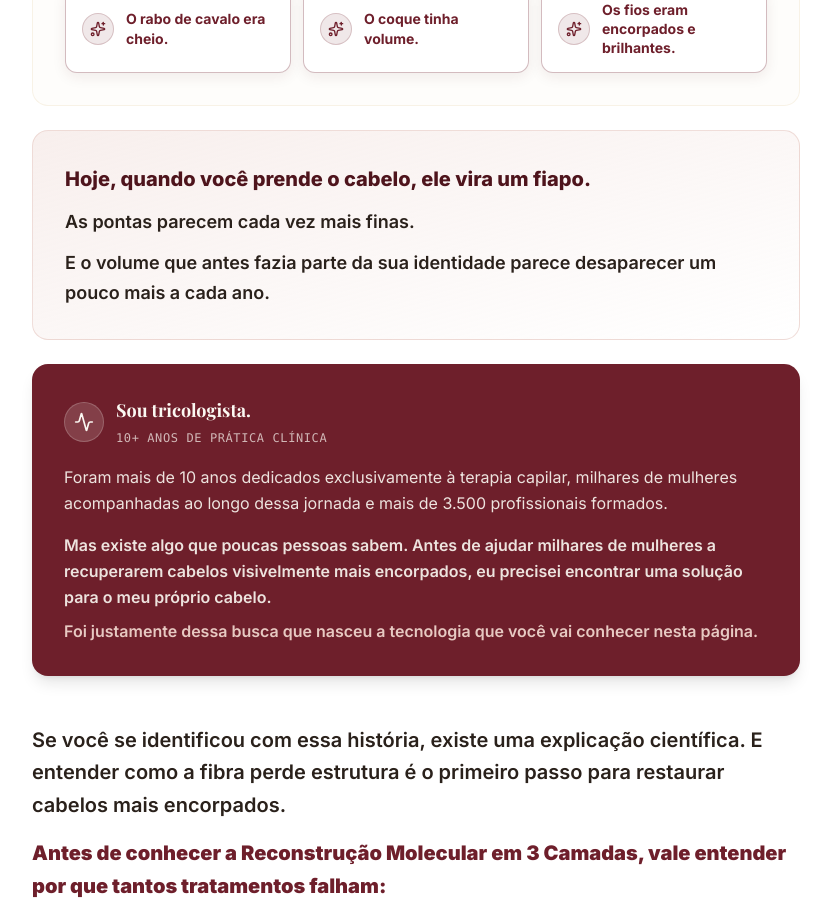
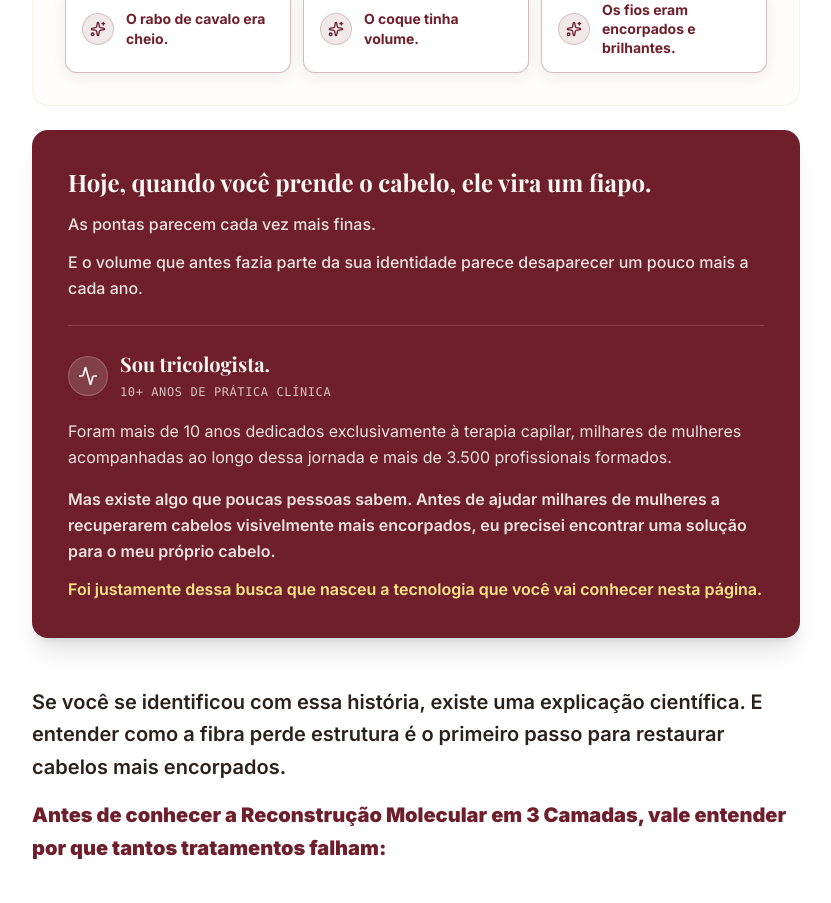
Before and after one commit to DellsantosXD/lp-proteina-do-trigo-A, a React (Vite) app: page / in a window 1280 px wide. Shown: the part 1740-2643 px from the top of the page, without its empty margins (224-1055 px from the left). Built offline with nearby package versions, Linux system fonts and the light colour scheme; a web font is replaced by a local one.

Commit message:
style: unify problem identification and trichologist journey into a single card block

```diff
--- a/src/App.tsx
+++ b/src/App.tsx
@@ -207,53 +207,48 @@ export default function App() {
               </div>
             </motion.div>
 
-            {/* Card 2: A Realidade Atual */}
+            {/* Card Unificado: A Realidade & A Jornada da Tricologista */}
             <motion.div
               initial={{ opacity: 0, y: 15 }}
               whileInView={{ opacity: 1, y: 0 }}
               viewport={{ once: true }}
               transition={{ duration: 0.5, delay: 0.1 }}
-              className="bg-gradient-to-br from-rose/30 via-rose/15 to-transparent border border-rose/60 rounded-2xl p-6 sm:p-8 relative overflow-hidden"
+              className="bg-bordo text-cream rounded-2xl p-6 sm:p-9 shadow-xl relative space-y-6"
             >
-              <div className="relative z-10 space-y-3">
-                <p className="text-base sm:text-xl text-bordo-deep font-extrabold leading-relaxed">
+              {/* Parte 1: A Identificação */}
+              <div className="space-y-3 pb-6 border-b border-cream/15">
+                <p className="text-lg sm:text-2xl font-serif font-bold text-cream leading-snug">
                   {leadParagraphs[5]}
                 </p>
-                <p className="text-sm sm:text-lg text-ink font-semibold leading-relaxed">
+                <p className="text-sm sm:text-base text-cream/90 font-medium leading-relaxed">
                   {leadParagraphs[6]}
                 </p>
-                <p className="text-sm sm:text-lg text-ink font-semibold leading-relaxed">
+                <p className="text-sm sm:text-base text-cream/90 font-medium leading-relaxed">
                   {leadParagraphs[7]}
                 </p>
               </div>
-            </motion.div>
 
-            {/* Card 3: A Jornada da Tricologista */}
-            <motion.div
-              initial={{ opacity: 0, y: 15 }}
-              whileInView={{ opacity: 1, y: 0 }}
-              viewport={{ once: true }}
-              transition={{ duration: 0.5, delay: 0.2 }}
-              className="bg-bordo text-cream rounded-2xl p-6 sm:p-8 shadow-lg relative"
-            >
+              {/* Parte 2: Apresentação da Tricologista */}
+              <div>
                 <div className="mb-4 flex items-center gap-3">
-                <div className="w-10 h-10 rounded-full bg-cream/15 border border-cream/20 flex items-center justify-center text-cream">
+                  <div className="w-10 h-10 rounded-full bg-cream/15 border border-cream/20 flex items-center justify-center text-cream shrink-0">
                     <Activity className="w-5 h-5 text-cream" />
                   </div>
                   <div>
-                  <span className="block font-serif text-lg font-bold text-cream">{leadParagraphs[8]}</span>
-                  <span className="text-xs text-cream/70 font-mono uppercase tracking-wider">10+ Anos de Prática Clínica</span>
+                    <span className="block font-serif text-lg sm:text-xl font-bold text-cream">{leadParagraphs[8]}</span>
+                    <span className="text-xs text-cream/75 font-mono uppercase tracking-wider">10+ Anos de Prática Clínica</span>
                   </div>
                 </div>
                 <p className="text-sm sm:text-base text-cream/90 leading-relaxed mb-4">
                   {leadParagraphs[9]}
                 </p>
-              <p className="text-sm sm:text-base text-cream/90 leading-relaxed font-semibold mb-2">
+                <p className="text-sm sm:text-base text-cream/90 leading-relaxed font-semibold mb-3">
                   {leadParagraphs[10]} {leadParagraphs[11]}
                 </p>
-              <p className="text-sm sm:text-base text-rose font-semibold leading-relaxed">
+                <p className="text-sm sm:text-base text-amber-200 font-semibold leading-relaxed">
                   {leadParagraphs[12]}
                 </p>
+              </div>
             </motion.div>
           </div>
 
```
Lines whose indentation alone changed are shown as unchanged.
